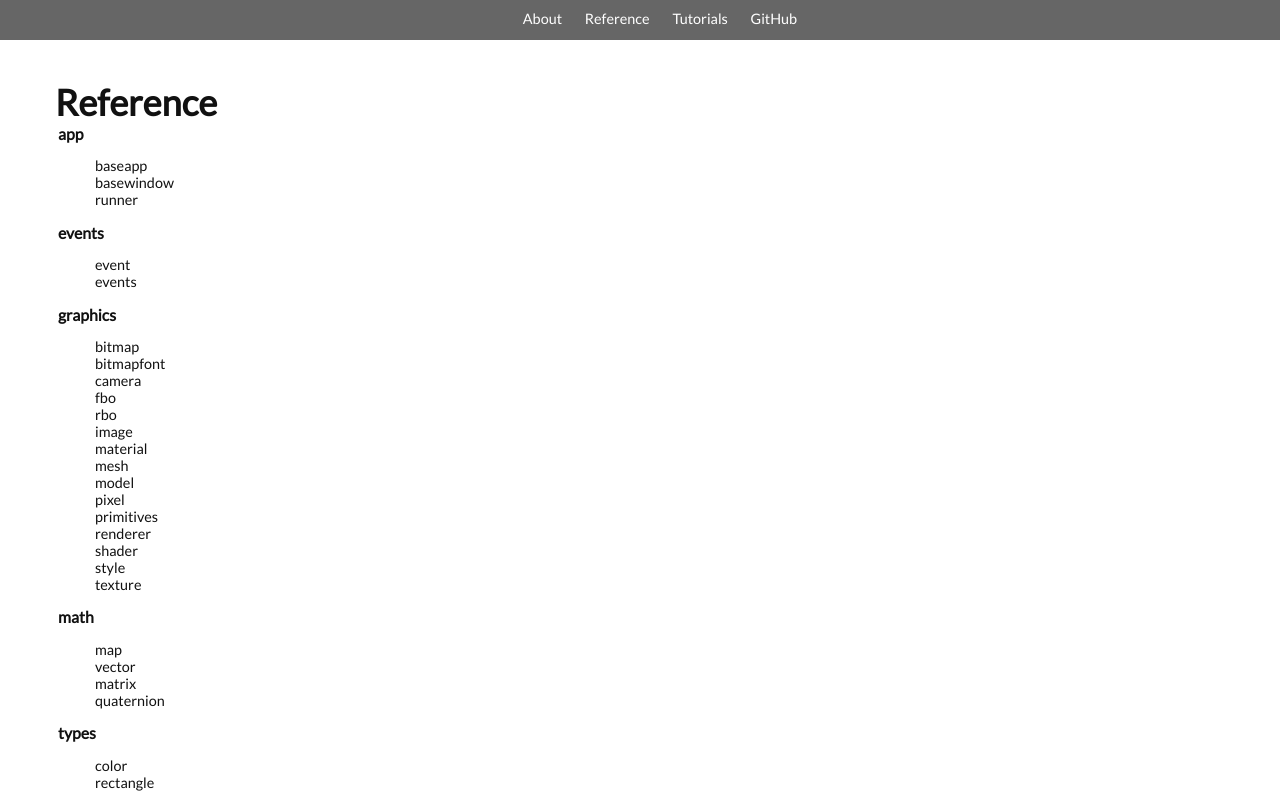
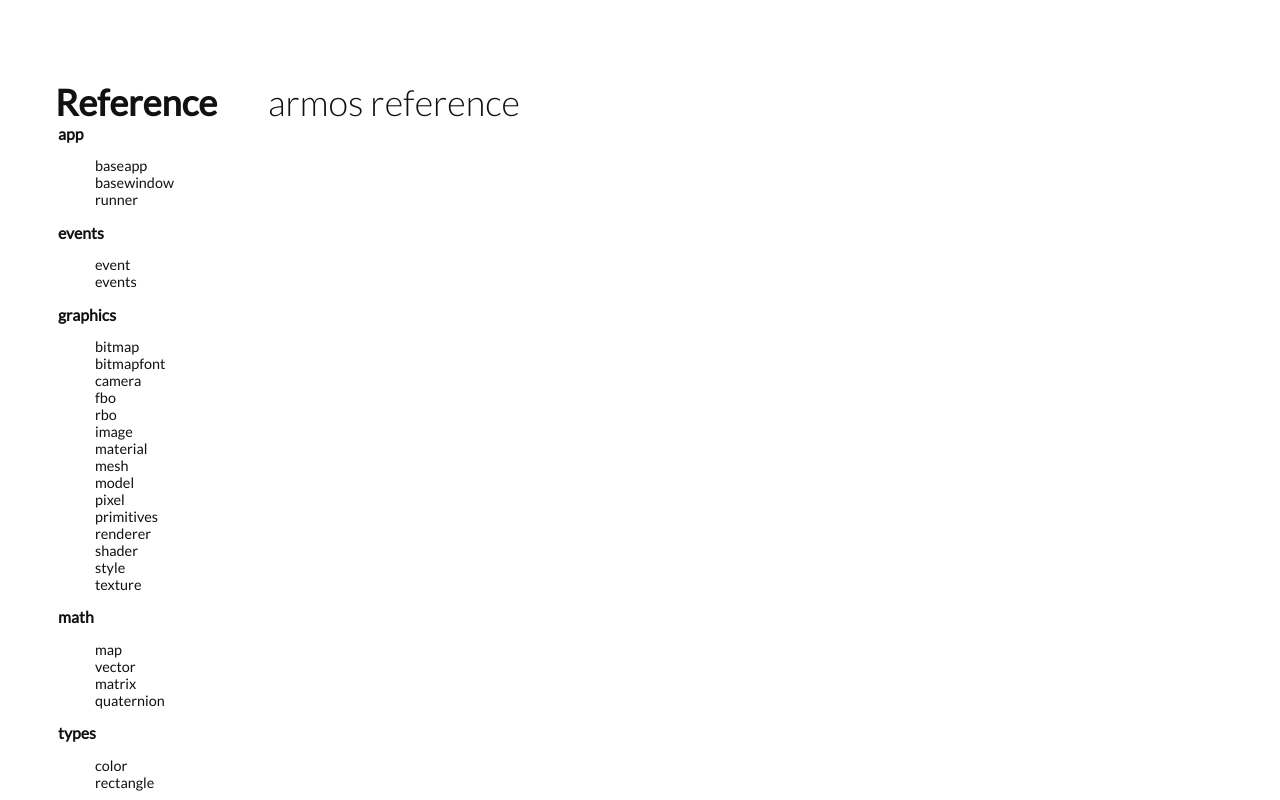
Before and after one commit to tanitta/armos, a plain HTML site: page reference.html in a window 1280 px wide. Drawn offline with Linux system fonts and the light colour scheme.

Commit message:
Automated commit at 2016-02-19 19:10:47 UTC by middleman-deploy 2.0.0-alpha

```diff
--- a/reference.html
+++ b/reference.html
@@ -15,18 +15,6 @@
 	</head>
 
 	<body class="reference">
-		<nav class="nav-bar">
-	<div id="menu" class="menu">
-		<a class="show" href="#menu">Menu</a><a class="hide" href="#hidemenu">Menu</a>
-		<ul class="menu-items">
-			<li><a href="about.html">About</a></li>
-			<li><a href="reference.html">Reference</a></li>
-			<li><a href="/tutorials.html">Tutorials</a></li>
-			<li><a href="https://github.com/tanitta/armos/tree/master">GitHub</a></li>
-		</ul>
-	</div>
-</nav>
-
 		<div class="side-bar">
 	<aside class="side-bar">
 		<nav class="side-bar">
@@ -146,5 +134,9 @@
 	</aside>
 </div><!-- .welcome -->
 
+		<div class="reference-doc">
+<h1>armos reference</h1>
+</div>
+
 	</body>
 </html>
```
